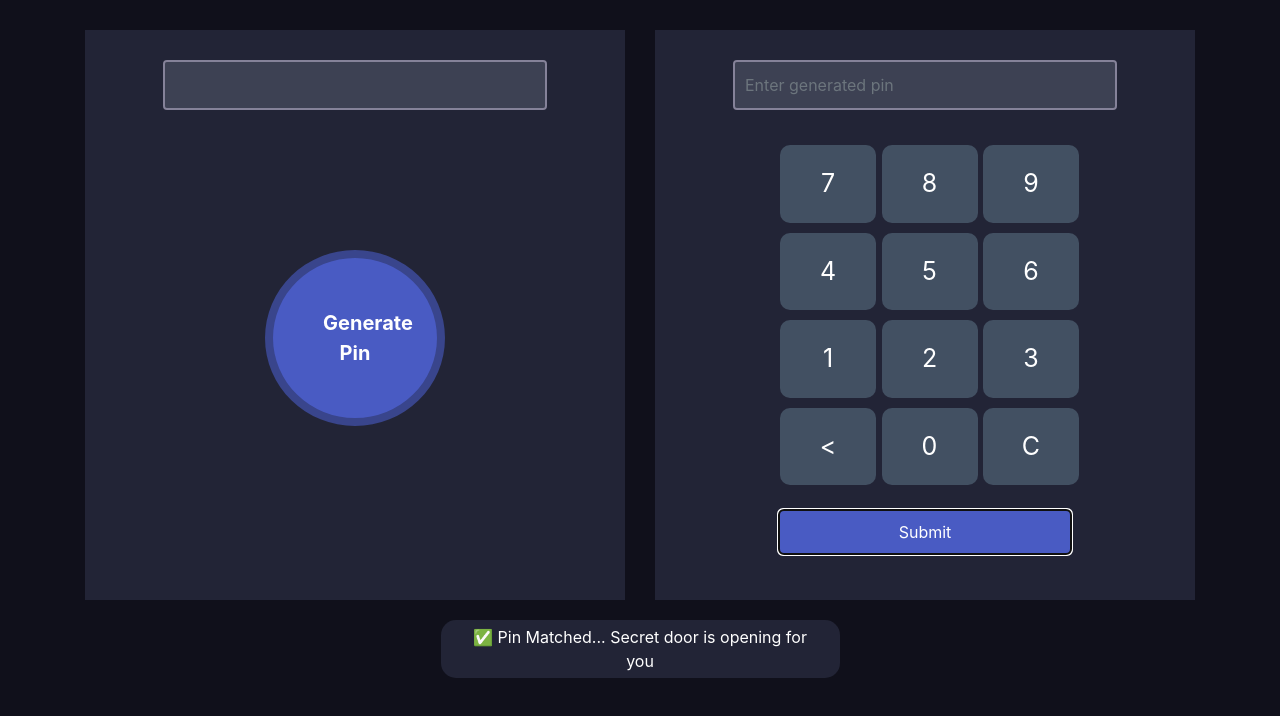
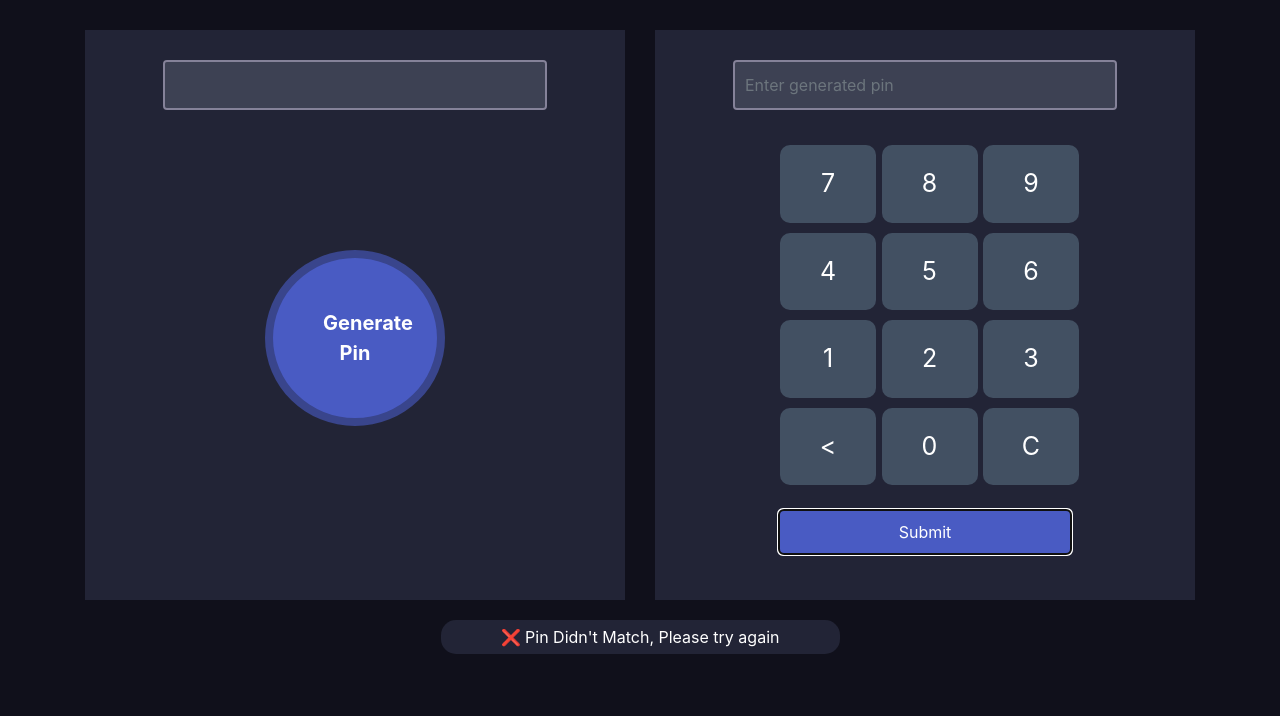
Before and after one commit to plabon693/Pin-Matcher, a plain HTML site: page index.html in a window 1280 px wide. Both pictures are taken after a click on the button "Submit". Drawn offline with nearby package versions, Linux system fonts and the light colour scheme.

Commit message:
pin generate project final

```diff
--- a/index.html
+++ b/index.html
@@ -81,7 +81,6 @@
             }
 
             let pin = pinGenerator();
-            console.log(pin);
             //Putting number on display handler
             displayNumber("one");
             displayNumber("two");
@@ -109,12 +108,18 @@
             })
             //Submit button handler
             document.getElementById("submit-button").addEventListener("click",function(){
-                const generatedPin = document.getElementById("pin-number").value;
-                const givenByUser = document.getElementById("display").value;
-                if(generatedPin == givenByUser)
+                const generatedPin = parseInt(document.getElementById("pin-number").value);
+                const givenByUser = parseInt(document.getElementById("display").value);
+                console.log(givenByUser);
+                if(generatedPin == givenByUser){
                     document.getElementById("match").style.display = "block";
-                else
+                    document.getElementById("not-match").style.display = "none";
+                }
+                else{
                     document.getElementById("not-match").style.display = "block";
+                    document.getElementById("match").style.display = "none";
+                }
+
             })
         </script>
 </body>
```
